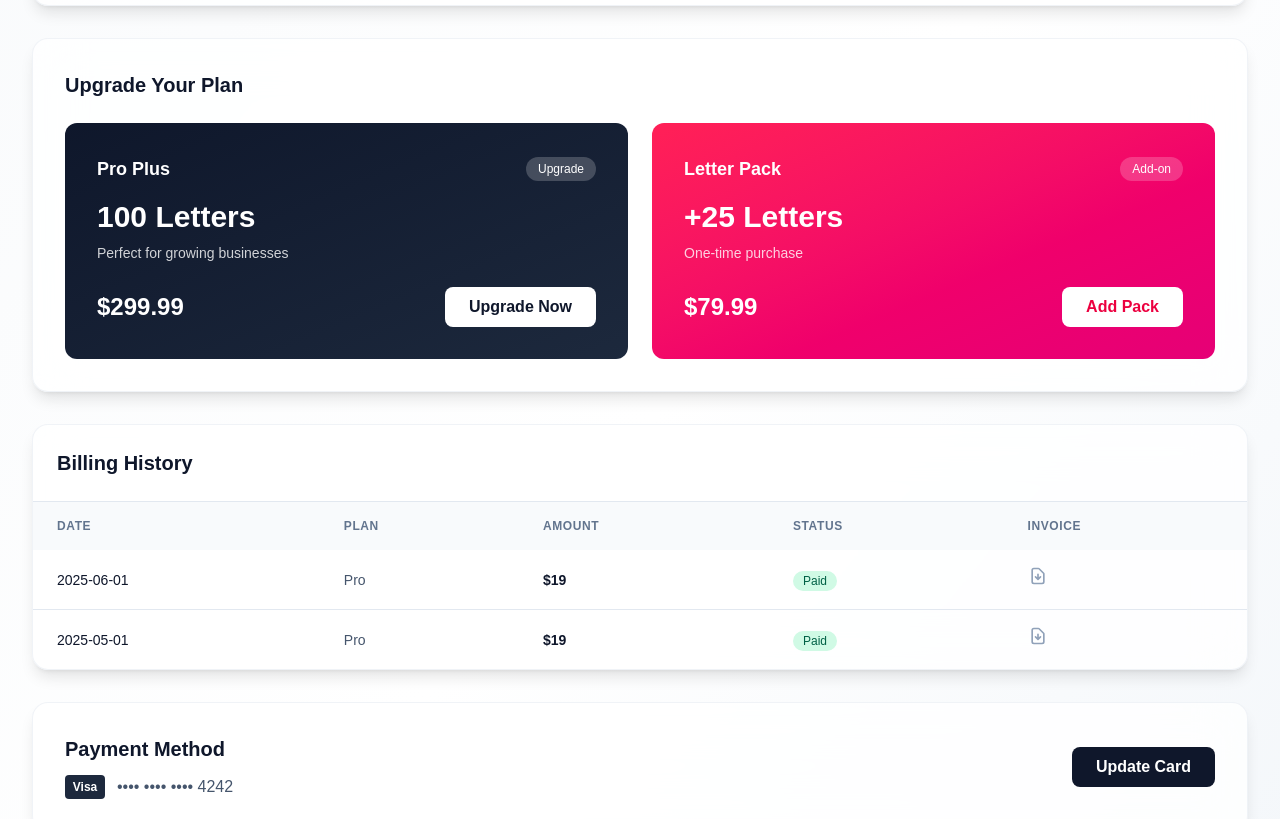
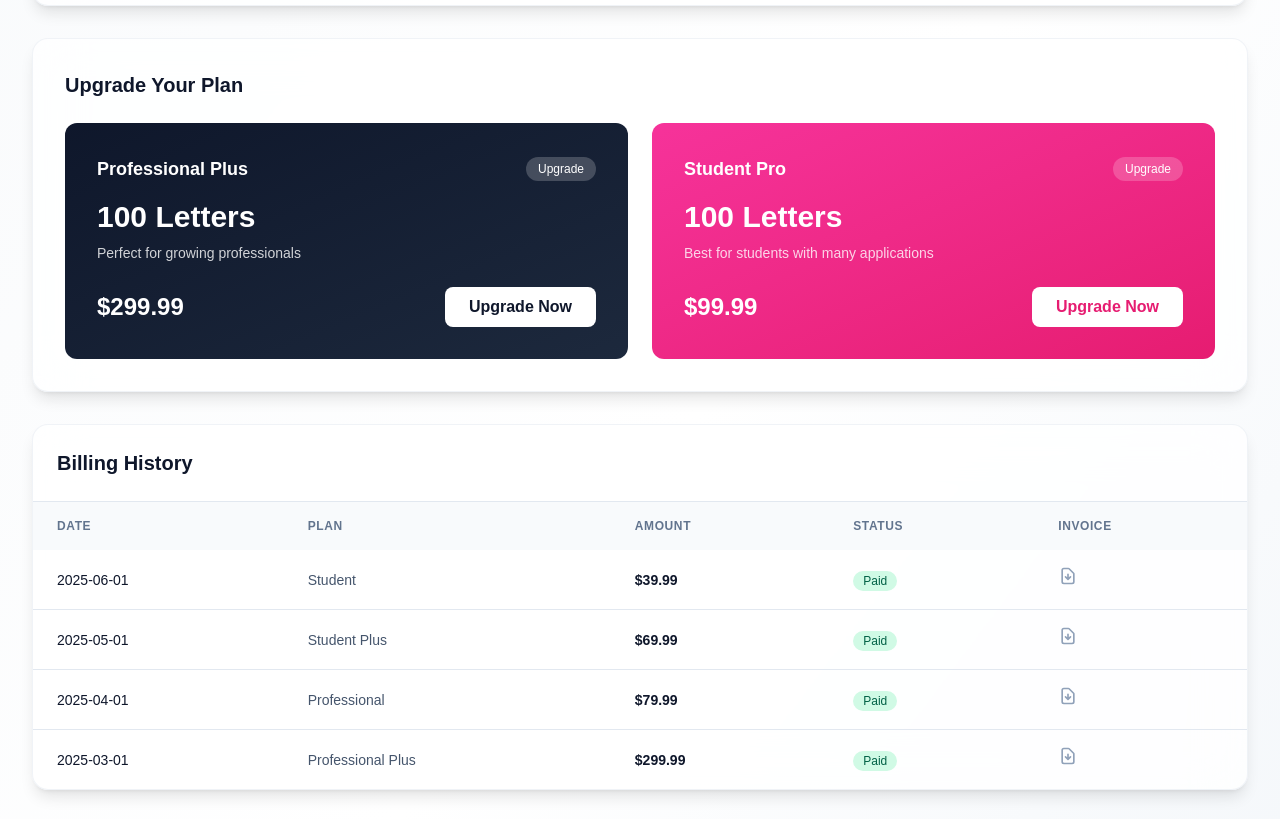
Before and after one commit to nanfaweb/123Applied, a Next.js app: page /dashboard/billing in a window 1280 px wide. Shown: the part 360-1179 px from the top of the page. Built offline with nearby package versions, Linux system fonts and the light colour scheme; a web font is replaced by a local one.

Commit message:
updated billing / signup / pricing cards

```diff
--- a/src/app/dashboard/billing/page.tsx
+++ b/src/app/dashboard/billing/page.tsx
@@ -4,15 +4,21 @@ import React, { useState } from "react";
 import Link from "next/link";
 import Pricing from "../../../components/Pricing";
 
-// Dummy data for UI demonstration (for when user HAS a plan)
+// Pricing plan names and tiers from Pricing component
 const userHasPlan = true; // Change to true to preview the other state
-// Use the first two proTiers from Pricing for simulation
+const studentTiers = [
+  { name: 'Student', submissions: 25, price: 39.99 },
+  { name: 'Student Plus', submissions: 50, price: 69.99 },
+  { name: 'Student Pro', submissions: 100, price: 99.99 },
+];
 const proTiers = [
-  { submissions: 25, price: 79.99 },
-  { submissions: 100, price: 299.99 },
+  { name: 'Professional', submissions: 25, price: 79.99 },
+  { name: 'Professional Plus', submissions: 100, price: 299.99 },
+  { name: 'Professional Pro', submissions: 200, price: 399.99 },
 ];
+// Example: user is on Professional plan
 const currentPlan = {
-  name: `Pro (${proTiers[0].submissions} Letters)`,
+  name: `${proTiers[0].name} (${proTiers[0].submissions} Letters)`,
   billingCycle: "Monthly",
   lettersRemaining: 14,
   lettersTotal: proTiers[0].submissions,
@@ -22,8 +28,10 @@ const currentPlan = {
   cardLast4: "4242",
 };
 const billingHistory = [
-  { date: "2025-06-01", plan: "Pro", amount: "$19", status: "Paid" },
-  { date: "2025-05-01", plan: "Pro", amount: "$19", status: "Paid" },
+  { date: "2025-06-01", plan: studentTiers[0].name, amount: `$${studentTiers[0].price}`, status: "Paid" },
+  { date: "2025-05-01", plan: studentTiers[1].name, amount: `$${studentTiers[1].price}`, status: "Paid" },
+  { date: "2025-04-01", plan: proTiers[0].name, amount: `$${proTiers[0].price}`, status: "Paid" },
+  { date: "2025-03-01", plan: proTiers[1].name, amount: `$${proTiers[1].price}`, status: "Paid" },
 ];
 const faqs = [
   { q: "How do I upgrade my plan?", a: "Select a new plan above and follow the checkout process." },
@@ -112,19 +120,19 @@ export default function BillingPage() {
             <div className="bg-white/80 backdrop-blur-xl rounded-2xl shadow-lg border border-slate-200/50 p-8">
               <h2 className="text-xl font-bold text-slate-900 mb-6">Upgrade Your Plan</h2>
             <div className="grid grid-cols-1 lg:grid-cols-2 gap-6">
-                {/* Upgrade Plan */}
+              {/* Upgrade Plan: Professional Plus */}
               <div className="group relative overflow-hidden rounded-xl bg-gradient-to-br from-slate-900 to-slate-800 p-8 text-white hover:shadow-2xl transition-all duration-300">
                 <div className="absolute inset-0 bg-gradient-to-br from-slate-800 to-slate-900 opacity-0 group-hover:opacity-100 transition-opacity duration-300" />
                 <div className="relative z-10">
                   <div className="flex items-center justify-between mb-4">
-                      <h3 className="text-lg font-semibold">Pro Plus</h3>
+                    <h3 className="text-lg font-semibold">{proTiers[1].name}</h3>
                     <span className="px-3 py-1 bg-white/20 rounded-full text-xs font-medium">
                       Upgrade
                     </span>
                   </div>
                   <div className="mb-6">
                     <div className="text-3xl font-bold mb-2">{proTiers[1].submissions} Letters</div>
-                      <div className="text-white/80 text-sm">Perfect for growing businesses</div>
+                    <div className="text-white/80 text-sm">Perfect for growing professionals</div>
                   </div>
                   <div className="flex items-center justify-between">
                     <span className="text-2xl font-bold">${proTiers[1].price}</span>
@@ -135,24 +143,24 @@ export default function BillingPage() {
                 </div>
               </div>
 
-                {/* Add-on Pack */}
-                <div className="group relative overflow-hidden rounded-xl bg-gradient-to-br from-rose-500 to-pink-600 p-8 text-white hover:shadow-2xl transition-all duration-300">
-                  <div className="absolute inset-0 bg-gradient-to-br from-rose-400 to-pink-500 opacity-0 group-hover:opacity-100 transition-opacity duration-300" />
+              {/* Upgrade Plan: Student Pro */}
+              <div className="group relative overflow-hidden rounded-xl bg-gradient-to-br from-pink-500 to-[#e61c71] p-8 text-white hover:shadow-2xl transition-all duration-300">
+                <div className="absolute inset-0 bg-gradient-to-br from-pink-400 to-[#e61c71] opacity-0 group-hover:opacity-100 transition-opacity duration-300" />
                 <div className="relative z-10">
                   <div className="flex items-center justify-between mb-4">
-                      <h3 className="text-lg font-semibold">Letter Pack</h3>
+                    <h3 className="text-lg font-semibold">{studentTiers[2].name}</h3>
                     <span className="px-3 py-1 bg-white/20 rounded-full text-xs font-medium">
-                        Add-on
+                      Upgrade
                     </span>
                   </div>
                   <div className="mb-6">
-                      <div className="text-3xl font-bold mb-2">+{proTiers[0].submissions} Letters</div>
-                      <div className="text-white/80 text-sm">One-time purchase</div>
+                    <div className="text-3xl font-bold mb-2">{studentTiers[2].submissions} Letters</div>
+                    <div className="text-white/80 text-sm">Best for students with many applications</div>
                   </div>
                   <div className="flex items-center justify-between">
-                      <span className="text-2xl font-bold">${proTiers[0].price}</span>
-                      <button className="px-6 py-2 bg-white text-rose-600 rounded-lg font-semibold hover:bg-slate-100 transition-colors">
-                        Add Pack
+                    <span className="text-2xl font-bold">${studentTiers[2].price}</span>
+                    <button className="px-6 py-2 bg-white text-[#e61c71] rounded-lg font-semibold hover:bg-pink-100 transition-colors">
+                      Upgrade Now
                     </button>
                   </div>
                 </div>
@@ -211,13 +219,13 @@ export default function BillingPage() {
                 <div>
                   <h2 className="text-xl font-bold text-slate-900 mb-3">Payment Method</h2>
                   <div className="flex items-center gap-3">
-                    <div className="w-10 h-6 bg-slate-800 rounded flex items-center justify-center">
-                      <span className="text-white text-xs font-bold">{currentPlan.cardBrand}</span>
+                    <div className="w-10 h-6 bg-[#e61c71] rounded flex items-center justify-center">
+                      <span className="text-white text-xs font-bold tracking-widest">{currentPlan.cardBrand}</span>
                     </div>
                     <span className="text-slate-600 font-mono">•••• •••• •••• {currentPlan.cardLast4}</span>
                   </div>
                 </div>
-                <button className="px-6 py-2 bg-slate-900 text-white font-semibold rounded-lg hover:bg-slate-800 transition-colors">
+                <button className="px-6 py-2 bg-[#e61c71] text-white font-semibold rounded-lg shadow-md hover:bg-pink-600 hover:scale-105 focus:ring-2 focus:ring-pink-300 focus:outline-none transition-all duration-200">
                   Update Card
                 </button>
               </div>
@@ -253,7 +261,7 @@ export default function BillingPage() {
               </div>
 
               <div className="text-center">
-                <button className="px-8 py-3 bg-slate-900 text-white font-semibold rounded-lg hover:bg-slate-800 transition-colors">
+                <button className="px-8 py-3 bg-[#e61c71] text-white font-semibold rounded-lg shadow-md hover:bg-pink-600 hover:scale-105 focus:ring-2 focus:ring-pink-300 focus:outline-none transition-all duration-200">
                   Contact Support
                 </button>
               </div>
--- a/src/app/dashboard/page.tsx
+++ b/src/app/dashboard/page.tsx
@@ -1,6 +1,7 @@
 "use client";
 
 import React, { useState } from 'react';
+
 import {
   Home,
   FileText,
@@ -167,8 +168,12 @@ const Dashboard = () => {
 
   // Profile/settings component removed
 
+
+
+
+
   return (
-    <div className="flex h-screen bg-gray-50">
+    <div className="flex h-screen bg-gray-50 overflow-y-auto" style={{ WebkitOverflowScrolling: 'touch' }}>
       {/* Sidebar */}
       <div className="w-64 bg-white shadow-lg">
         <div className="p-4">
--- a/src/app/dashboard/settings/page.tsx
+++ b/src/app/dashboard/settings/page.tsx
@@ -191,7 +191,7 @@ export default function ProfileSettings() {
       <div className="max-w-4xl mx-auto px-4 sm:px-6 lg:px-8">
         {/* Back Button */}
         <div className="mb-4">
-          <Link href="/dashboard" className="inline-flex items-center gap-2 text-pink-600 hover:text-pink-800 font-medium">
+          <Link href="/dashboard" className="inline-flex items-center gap-2 text-[#e61c71] hover:text-pink-600 font-medium">
             {/* You can use an icon here if you want, e.g. <ArrowLeft /> */}
             <svg xmlns="http://www.w3.org/2000/svg" fill="none" viewBox="0 0 24 24" strokeWidth={2} stroke="currentColor" className="w-5 h-5">
               <path strokeLinecap="round" strokeLinejoin="round" d="M15.75 19.5L8.25 12l7.5-7.5" />
--- a/src/app/signup/page.tsx
+++ b/src/app/signup/page.tsx
@@ -162,7 +162,7 @@ export default function SignUp() {
 
   return (
     <div className={`min-h-screen flex ${inter.className}`}>
-      {/* Left side - Decorative Background */}
+      {/* Left side - Decorative Background with Marketing Text */}
       <div className="hidden lg:flex lg:w-1/2 relative bg-gradient-to-br from-blue-400 via-white to-pink-400 overflow-hidden">
         <div className="absolute inset-0">
           <div className="absolute top-20 left-20 w-32 h-32 rounded-full bg-blue-500/30 blur-2xl animate-pulse"></div>
@@ -171,10 +171,24 @@ export default function SignUp() {
           <div className="absolute top-1/3 right-1/3 w-24 h-24 rounded-full bg-purple-400/25 blur-xl animate-pulse"></div>
         </div>
         <div className="relative w-full flex items-center justify-center">
-          <div className="text-center text-black/90 z-10 px-8">
-            <h1 className="text-7xl font-extrabold mb-8 drop-shadow-2xl shadow-black">Your Job Search, Automated.</h1>
-            <p className="text-3xl opacity-90 drop-shadow-2xl shadow-black font-semibold">Upload once. Apply everywhere.</p>
-            <p className="text-3xl opacity-90 drop-shadow-2xl shadow-black font-semibold">Let us handle the rest.</p>
+          <div className="text-center z-10 px-8 w-full">
+            {/* Main Marketing Text (from screenshot) */}
+            <h1 className="text-6xl lg:text-7xl font-extrabold mb-4 bg-gradient-to-r from-black via-neutral-700 to-black bg-clip-text text-transparent">Your Career,<br /><span className="block">Automated.</span></h1>
+            <p className="text-xl lg:text-2xl font-medium text-black/90 mb-8">Upload once. Apply everywhere. Let AI handle your job search while you focus on what matters most.</p>
+            <div className="flex flex-wrap justify-center gap-8 text-base font-semibold text-black/80">
+              <div className="flex items-center gap-2">
+                <span className="w-2 h-2 rounded-full bg-cyan-700 inline-block"></span>
+                <span>Smart Matching</span>
+              </div>
+              <div className="flex items-center gap-2">
+                <span className="w-2 h-2 rounded-full bg-pink-700 inline-block"></span>
+                <span>Auto Applications</span>
+              </div>
+              <div className="flex items-center gap-2">
+                <span className="w-2 h-2 rounded-full bg-blue-900 inline-block"></span>
+                <span>Real-time Tracking</span>
+              </div>
+            </div>
           </div>
         </div>
       </div>
--- a/src/components/Pricing.tsx
+++ b/src/components/Pricing.tsx
@@ -129,7 +129,19 @@ const Pricing: FC<PricingProps> = ({ showPayButton }) => {
         </div>
 
         <div className="max-w-[1200px] mx-auto grid grid-cols-3 gap-8 px-4 max-lg:grid-cols-1">
-          {currentTiers.map((tier, index) => (
+          {currentTiers.map((tier, index) => {
+            // Add plan titles for each card
+            let planTitle = '';
+            if (activeTab === 'student') {
+              if (index === 0) planTitle = 'Student';
+              else if (index === 1) planTitle = 'Student+';
+              else if (index === 2) planTitle = 'Student Pro';
+            } else {
+              if (index === 0) planTitle = 'Professional';
+              else if (index === 1) planTitle = 'Professional+';
+              else if (index === 2) planTitle = 'Professional Pro';
+            }
+            return (
               <div
                 key={index}
                 className={`group relative h-[420px] flex flex-col pt-4 ${
@@ -159,7 +171,8 @@ const Pricing: FC<PricingProps> = ({ showPayButton }) => {
                       <p className="text-white text-sm font-semibold whitespace-nowrap">Most Popular</p>
                     </motion.div>
                   )}
-              </AnimatePresence>              <div className="relative p-6">
+                </AnimatePresence>
+                <div className="relative p-6">
                   <div className={`absolute top-1 left-6 w-10 h-10 rounded-xl flex items-center justify-center ${
                     activeTab === 'student'                  ? 'bg-gradient-to-br from-pink-100 to-pink-200'
                     : 'bg-gradient-to-br from-violet-500/30 to-purple-500/30'
@@ -175,6 +188,9 @@ const Pricing: FC<PricingProps> = ({ showPayButton }) => {
                   </div>
                   <div className="text-center mb-6">
                     <div className="mt-2.5">
+                      <p className={`text-[1.375rem] font-bold mb-1 ${
+                        activeTab === 'student' ? 'text-[#e61c71]' : 'text-violet-400'
+                      }`}>{planTitle}</p>
                       <p className={`text-4xl font-bold mb-2.5 ${
                         activeTab === 'student' ? 'text-[#1a1a1a]' : 'text-white'
                       }`}>${tier.price}</p>
@@ -225,7 +241,8 @@ const Pricing: FC<PricingProps> = ({ showPayButton }) => {
                   )}
                 </div>
               </div>
-          ))}
+            );
+          })}
         </div>
 
         <div className="text-center mt-16">
```
Lines whose indentation alone changed are shown as unchanged.
